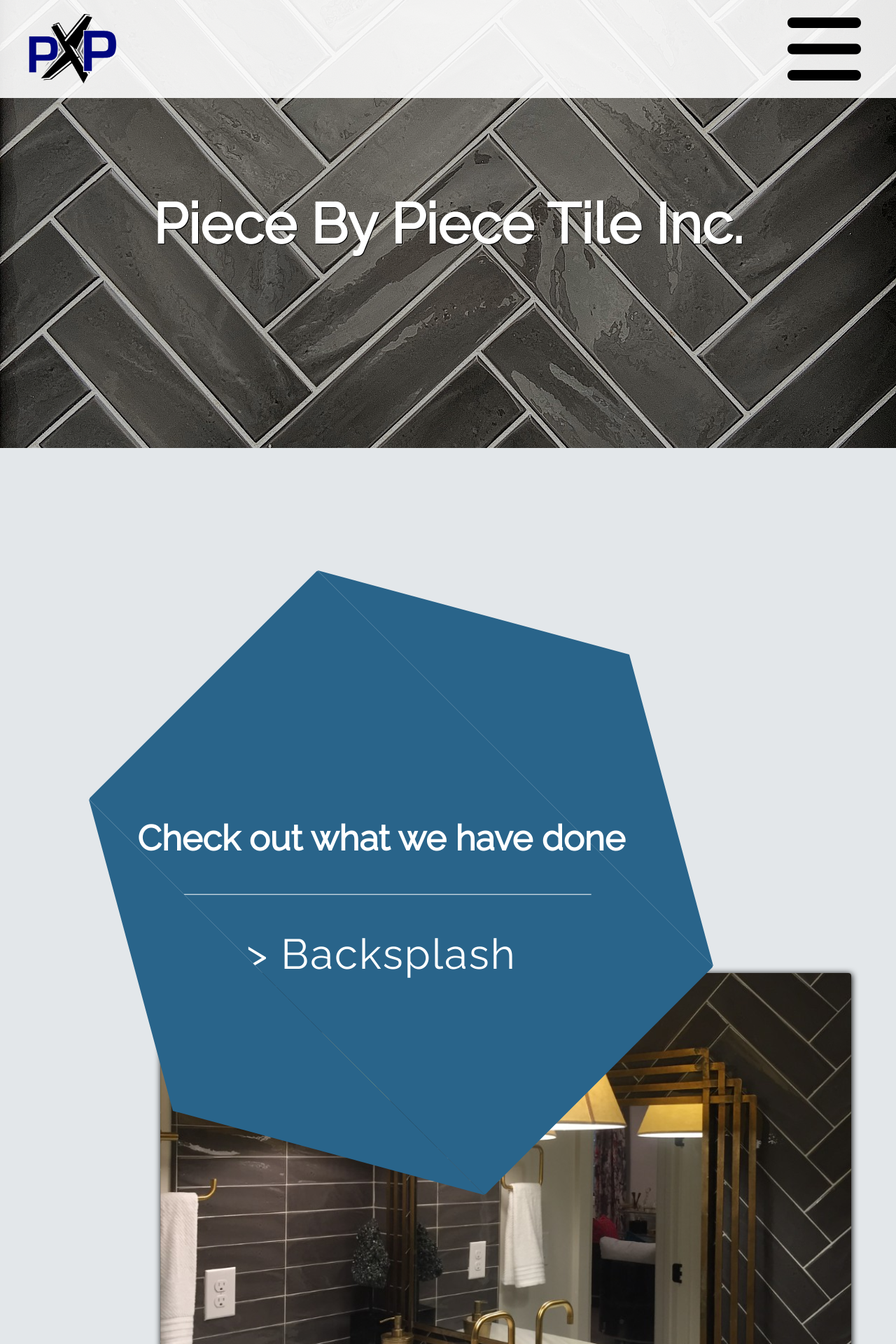
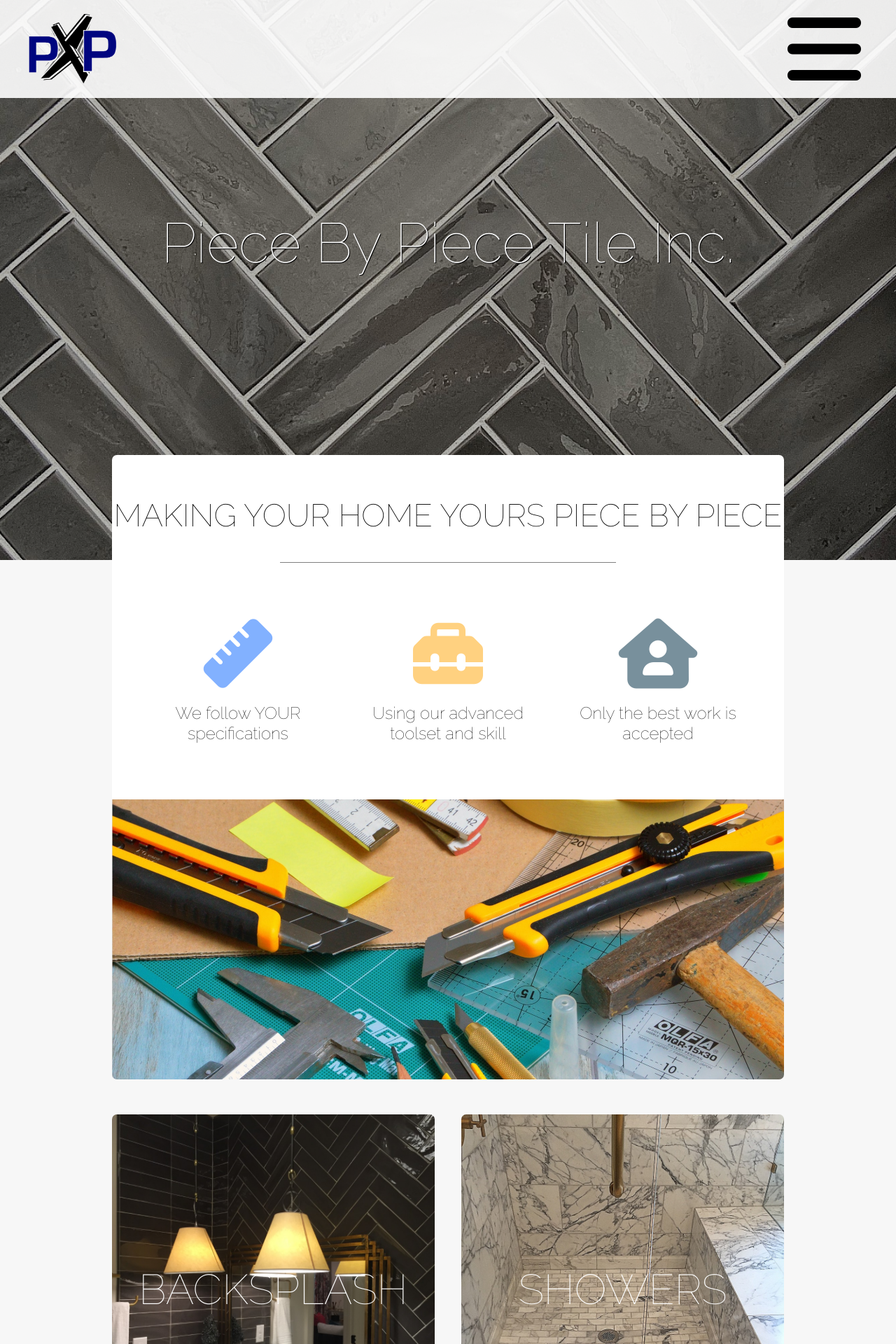
Before and after one commit to joybob22/pxptile, a PHP site: page / in a window 1280 px wide. Shown: the top 1920 px of the page at 70% size. Run offline with PHP 8.4, Linux system fonts and the light colour scheme; some libraries are stand-ins or nearby versions.

Commit message:
made a new design on the home page

```diff
--- a/index.html
+++ b/index.html
@@ -3,7 +3,8 @@
     <head>
         <title>PxPTile</title>
         <link rel="icon" href="images/pxpLogoPlain.png">
-        <link href="https://fonts.googleapis.com/css?family=Raleway&display=swap" rel="stylesheet">
+        <script src="https://kit.fontawesome.com/605311a353.js" crossorigin="anonymous"></script>
+        <link href="https://fonts.googleapis.com/css2?family=Raleway:wght@100;300&display=swap" rel="stylesheet">
         <link rel="stylesheet" href="main.css">
     </head>
     <body>
@@ -59,47 +60,47 @@
             </div>
         </div>
         <div id="homeContentContainer">
-            <div class="section" data-scroll-speed="10">
-                <div class="rightMidLayerOn"></div>
-                <div class="leftMidLayerOff"></div>
-                <div class="topLayerRight" >
-                    <div id="bigHex1" class="rightTopLayer hexagonContent" data-scroll-speed="9">
-                        <div class="hexContent">
-                            <h1>Check out what we have done</h1>
-                            <div class="contentDivider"></div>
-                            <a href="./backsplash/backsplash.html">> Backsplash</a>
-                            <div class="hoverLine"></div>
+            <div id="content">
+                <div id="firstSection">
+                    <h1>MAKING YOUR HOME YOURS PIECE BY PIECE</h1>
+                    <div id="firstDivider"></div>
+                    <div id="iconBanner">
+                        <div class="iconItem">
+                            <i class="fas fa-ruler"></i>
+                            <h2>We follow YOUR specifications</h2>
+                        </div>
+                        <div class="iconItem">
+                            <i class="fas fa-toolbox"></i>
+                            <h2>Using our advanced toolset and skill</h2>
+                        </div>
+                        <div class="iconItem">
+                            <i class="fas fa-house-user"></i>
+                            <h2>Only the best work is accepted</h2>
                         </div>
                     </div>
+                    <div id="firstSectionPhoto"></div>
                 </div>
-            </div>
-            <div id="middleSectionBackground"></div>
-            <div id="section2" class="section" data-scroll-speed="10">
-                <div class="rightMidLayerOff"></div>
-                <div class="leftMidLayerOn"></div>
-                <div class="topLayerLeft" >
-                    <div id="bigHex2" class="rightTopLayer hexagonContent" data-scroll-speed="9">
-                        <div class="hexContent">
-                            <h1>You will like what you see</h1>
-                            <div class="contentDivider"></div>
-                            <a href="./showers/showers.html">> Showers</a>
-                            <div class="hoverLine"></div>
+                <div id="secondSection">
+                    <a href="backsplash/backsplash.html" class="secondSectionCard card" id="backsplashImg">
+                        <div>
+                            BACKSPLASH
+                            <div class="underline"></div>
                         </div>
-                    </div>
+                    </a>
+                    <a href="showers/showers.html" class="secondSectionCard card" id="showersImg">
+                        <div>
+                            SHOWERS
+                            <div class="underline"></div>
+                        </div>
+                    </a>
                 </div>
-            </div>
-            <div id="section3" class="section" data-scroll-speed="10">
-                <div class="rightMidLayerOn"></div>
-                <div class="leftMidLayerOff"></div>
-                <div class="topLayerRight" >
-                    <div id="bigHex3" class="rightTopLayer hexagonContent" data-scroll-speed="9">
-                        <div class="hexContent">
-                            <h1>This could be inside your home</h1>
-                            <div class="contentDivider"></div>
-                            <a href="./fireplaces/fireplaces.html">> Fireplaces</a>
-                            <div class="hoverLine"></div>
+                <div id="thirdSection">
+                    <a href="fireplaces/fireplaces.html" class="card" id="fireplacesImg">
+                        <div>
+                            FIREPLACES
+                            <div class="underline"></div>
                         </div>
-                    </div>
+                    </a>
                 </div>
             </div>
         </div>
@@ -161,7 +162,6 @@
             <p class="copyright">© <span id="year"></span> Piece By Piece Tile All Rights Reserved</p>
         </div>
     </body>
-    <script src="https://use.fontawesome.com/10c8495019.js"></script>
     <script
   src="https://code.jquery.com/jquery-3.4.1.min.js"
   integrity="sha256-CSXorXvZcTkaix6Yvo6HppcZGetbYMGWSFlBw8HfCJo="
--- a/main.css
+++ b/main.css
@@ -11,7 +11,7 @@ h1,h2,h3,h4,h5,h6,p,span,div,a,html,body,input,textarea {
 #homeJumbotron {
     background-image: url("./images/jumboTile.jpg");
     min-width: 100%;
-    min-height: 80vh;
+    min-height: 100vh;
     background-attachment: fixed;
     background-position: center;
     background-size: cover;
@@ -23,7 +23,7 @@ h1,h2,h3,h4,h5,h6,p,span,div,a,html,body,input,textarea {
     justify-content: space-around;
     align-items: center;
     min-width: 100%;
-    min-height: 80vh;
+    min-height: 100vh;
     background-color: rgba(0,0,0,1);
 
     -webkit-animation: fadeinBackground 2s forwards; /* Safari, Chrome and Opera > 12.1 */
@@ -97,7 +97,9 @@ h1,h2,h3,h4,h5,h6,p,span,div,a,html,body,input,textarea {
 
 #jumboContent h1 {
   color: white;
-  font-size: 50px;
+  font-size: 100px;
+  font-weight: 100;
+  margin-top: -100px;
   text-shadow: 1px 1px black;
   -webkit-animation: fadeinLogo 2s forwards; /* Safari, Chrome and Opera > 12.1 */
     -moz-animation: fadeinLogo 2s forwards; /* Firefox < 16 */
@@ -264,207 +266,183 @@ h1,h2,h3,h4,h5,h6,p,span,div,a,html,body,input,textarea {
 
 @keyframes fadeinBackgroundBelow {
   from { background-color: rgba(0,0,27,1)}
-  to   { background-color: #E3E7EA;}
+  to   { background-color: #f7f7f7;}
 }
 
 /* Firefox < 16 */
 @-moz-keyframes fadeinBackgroundBelow {
   from { background-color: rgba(0,0,27,1)}
-  to   { background-color: #E3E7EA;}
+  to   { background-color: #f7f7f7;}
 }
 
 /* Safari, Chrome and Opera > 12.1 */
 @-webkit-keyframes fadeinBackgroundBelow {
   from { background-color: rgba(0,0,27,1)}
-  to   { background-color: #E3E7EA;}
+  to   { background-color: #f7f7f7;}
 }
 
 /* Internet Explorer */
 @-ms-keyframes fadeinBackgroundBelow {
   from { background-color: rgba(0,0,27,1)}
-  to   { background-color: #E3E7EA;}
+  to   { background-color: #f7f7f7;}
 }
 
 /* Opera < 12.1 */
 @-o-keyframes fadeinBackgroundBelow {
   from { background-color: rgba(0,0,27,1)}
-  to   { background-color: #E3E7EA;}
+  to   { background-color: #f7f7f7;}
 }
 
 #homeContentContainer {
   /* #25274D */
-    background-color: rgba(0,0,27,1);
-    padding: 200px 0 50px 0;
+    background-color: rgba(0,0,0,1);
+    padding: 0px 20px 50px 20px;
+    position: relative;
     -webkit-animation: fadeinBackgroundBelow 2s forwards; /* Safari, Chrome and Opera > 12.1 */
     -moz-animation: fadeinBackgroundBelow 2s forwards; /* Firefox < 16 */
     -ms-animation: fadeinBackgroundBelow 2s forwards; /* Internet Explorer */
     -o-animation: fadeinBackgroundBelow 2s forwards; /* Opera < 12.1 */
     animation: fadeinBackgroundBelow 2s forwards;
     animation-delay: 1s;
+    min-height: 1900px;
 }
 
-.section {
-    width: 90%;
-    margin: 0 auto 200px auto;
-    display: flex;
-    flex-direction: row-reverse;
+#content {
+  opacity: 0;
+  -webkit-animation: fadeinLogo 2s forwards; /* Safari, Chrome and Opera > 12.1 */
+  -moz-animation: fadeinLogo 2s forwards; /* Firefox < 16 */
+  -ms-animation: fadeinLogo 2s forwards; /* Internet Explorer */
+  -o-animation: fadeinLogo 2s forwards; /* Opera < 12.1 */
+  animation: fadeinLogo 2s forwards;
+  animation-delay: 1s;
+  min-width: 75%;
+  position: absolute;
+  top: -150px;
+  left: 50%;
+  transform: translateX(-50%);
 }
 
+#firstSection {
 
-.rightMidLayerOn, .leftMidLayerOn {
-    height: 550px;
-    flex-grow: 1;
-    background-image: url('images/homeBacksplash.jpg');
-    background-position: center;
-    background-size: cover;
-    border-radius: 4px;
-    margin-top: 10px;
-    box-shadow: 1px 1px 10px black;
+
+  background-color: white;
+
+
+  border-radius: 7px;
+  text-align: center;
+
 }
 
-.leftMidLayerOn {
-  box-shadow: -1px 1px 10px black;
+#firstSection h1 {
+  font-size: 45px;
+  font-weight: 100;
+  padding: 60px 0 40px 0;
 }
 
-.leftMidLayerOff, .rightMidLayerOff {
-    flex-grow: 1;
+#firstDivider {
+  width: 50%;
+  height: 1px;
+  background-color: gray;
+  margin: 0 auto 80px auto;
 }
 
-.topLayerRight {
-    position:absolute;
-    left: 40%;
-    transform: translateX(-54%);
+#firstSectionPhoto {
+  margin-top: 80px;
+  background-image: url(images/yellow-utility-knives-1409215.jpg);
+  width: 100%;
+  height: 400px;
+  background-position:center;
+  background-size: cover;
+  border-radius: 0 0 7px 7px;
 }
 
-.topLayerLeft {
-    position: absolute;
-    right: 40%;
-    transform: translateX(54%);
+#iconBanner {
+  display: flex;
+  justify-content: space-evenly;
 }
 
-.hexagonContent {
-    position: relative;
-    width: 500px;
-    height: 500px;
-    box-sizing: border-box;
-    background-color: #29648a;
-    margin: 144.34px 0;
-    padding: 150px 0;
-    border-radius: 3px;
+.iconItem {
+  width: 25%;
 }
 
-  .hexContent {
-    transform: rotate(-45deg);
+.iconItem:first-child i {
+  color: #82B1FF;
 }
 
-
-
-  .rightTopLayer {
-      transform: translateX(-10%);
+.iconItem:nth-child(2) i {
+  color: #FFD180;
 }
 
-  .hoverLine {
-    width: 0;
-    background-color: white;
-    height: 2px;
-    margin: 0 auto;
-    margin-top: 10px;
-    transition: all 0.3s;
+.iconItem:last-child i {
+  color: #78909C;
 }
 
-  .hexContent a:hover ~ .hoverLine {
-    width: 40%;
+#iconBanner i {
+  font-size: 100px;
+
 }
 
-  #section2 {
-      margin-top: 500px;
+#iconBanner h2 {
+  font-weight: 100;
+  margin-top: 20px;
 }
 
-  #section2 .leftMidLayerOn {
-    background-image: url('images/shower.jpg');
+#secondSection {
+  display: flex;
+  justify-content: space-between;
 }
 
-  #bigHex1 {
-      margin-top: 140px;
+.secondSectionCard {
+  width: 48%;
+  height: 500px;
+  margin-top: 50px;
+  display: flex;
+  align-items: center;
+  justify-content: center;
+  border-radius: 7px;
+  font-size: 60px;
+  font-weight: 100;
+  color: white;
+  text-decoration: none;
 }
 
-  #bigHex2 {
-      margin-top: 230px;
+.underline {
+  width: 0;
+  height: 1px;
+  background-color: white;
+  transition: all 0.5s;
 }
 
-  #middleSectionBackground {
-    background-color: #00001b;
-    min-height: 100vh;
-    position: absolute;
+.card:hover .underline {
   width: 100%;
 }
 
-  #section2 .hexagonContent {
-    background-color: #2e9cca;
+#backsplashImg {
+  background-image: url(images/homeBacksplash.jpg);
+  background-position: center;
+  background-size: cover;
 }
 
-  #section2 .hexagonContent:after {
-    border-top: 144.34px solid #2e9cca;
+#showersImg {
+  background-image: url(images/shower.jpg);
+  background-position: center;
+  background-size: cover;
 }
 
-  #section2 .hexagonContent:before {
-    border-bottom: 144.34px solid #2e9cca;
-  }
-
-  #section2 .leftMidLayerOn {
-    background-color: #aaabb8;
-  }
-
-  .hexagonContent h1, .hexagonContent p {
-      color: white;
-      text-align: center;
-  }
-
-  .hexagonContent a {
-      font-size: 40px;
-      display: block;
-      text-align: center;
+#fireplacesImg {
+  background-image: url(images/fireplace.jpg);
+  background-position: center;
+  background-size: cover;
+  height: 500px;
+  margin-top: 50px;
+  display: flex;
+  align-items: center;
+  justify-content: center;
+  border-radius: 7px;
+  font-size: 60px;
+  font-weight: 100;
   color: white;
   text-decoration: none;
-      letter-spacing: 2px;
-      transition: all 0.3s;
-  }
-
-  .hexagonContent a:hover {
-    letter-spacing: 3px;
-  }
-
-  .contentDivider {
-      border-top: 1px solid white;
-      margin:50px 100px;
-  }
-
-  #section3 {
-      margin-top: 500px;
-  }
-
-  #section3 .rightMidLayerOn {
-    background-image: url('images/fireplace.jpg');
-  }
-
-  #bigHex3 {
-      margin-top: 330px;
-  }
-
-  #section3 .hexagonContent {
-    background-color: #464866;
-  }
-
-  #section3 .hexagonContent:after {
-    border-top: 144.34px solid #464866;
-  }
-
-  #section3 .hexagonContent:before {
-    border-bottom: 144.34px solid #464866;
-  }
-
-  #section3 .rightMidLayerOn {
-      background-color: #29648a;
 }
 
 
@@ -476,7 +454,6 @@ h1,h2,h3,h4,h5,h6,p,span,div,a,html,body,input,textarea {
   background-color: #181818;
   color: white;
   text-align: center;
-  margin-top: -200px;
 }
 
 .footerContainer {
```
Also changed, not shown: app.js (+31 -31 lines), images/homeBacksplash1.jpg (added), images/yellow-utility-knives-1409215.jpg (added). Lines whose indentation alone changed are shown as unchanged.
